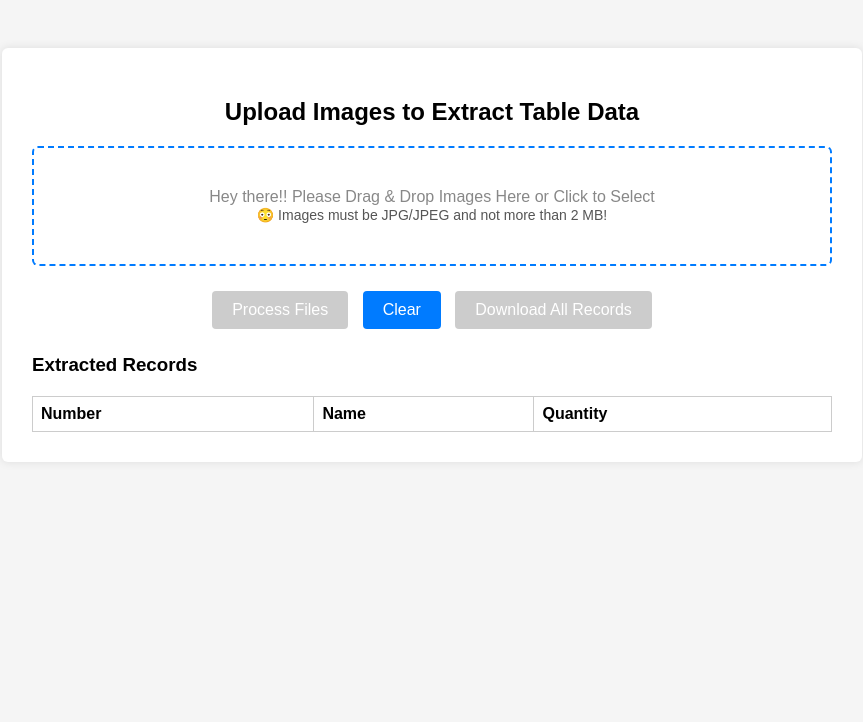
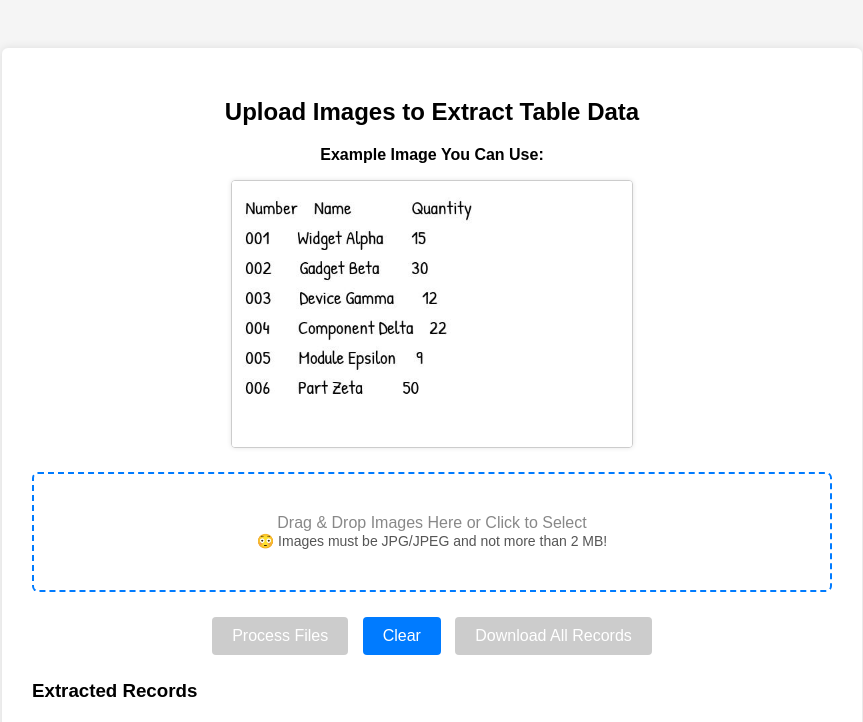
Before and after one commit to jeremy-sheriff/image-processor, a Flask app: page / in a window 1280 px wide. Shown: the top 722 px of the page, without its empty margins (208-1071 px from the left). Before the commit the page ends 432 px from the top, so only its background shows below. Run offline with Flask 3, Linux system fonts and the light colour scheme; lists and menus that the app fills with data are empty.

Commit message:
Show sample image

```diff
--- a/templates/upload.html
+++ b/templates/upload.html
@@ -18,6 +18,16 @@
     }
     h2 {
       text-align: center;
+    }
+    .sample {
+      text-align: center;
+      margin-bottom: 20px;
+    }
+    .sample img {
+      max-width: 400px;
+      border: 1px solid #ccc;
+      border-radius: 4px;
+      box-shadow: 0 0 5px rgba(0,0,0,0.1);
     }
     .dropzone {
       border: 2px dashed #007bff;
@@ -99,8 +109,12 @@
 <body>
   <div class="container">
     <h2>Upload Images to Extract Table Data</h2>
+    <div class="sample">
+      <p><strong>Example Image You Can Use:</strong></p>
+      <img src="/static/sample_table_handwritten.jpg" alt="Sample Table Example">
+    </div>
     <div class="dropzone" id="dropzone">
-      Hey there!! Please Drag & Drop Images Here or Click to Select<br>
+      Drag & Drop Images Here or Click to Select<br>
       <span style="font-size:14px; color:#555;">😳 Images must be JPG/JPEG and not more than 2 MB!</span>
     </div>
     <input type="file" id="fileInput" multiple accept="image/*" style="display:none;">
@@ -127,7 +141,7 @@
   <script>
     let selectedFiles = [];
     let allRecords = [];
-    let recordSet = new Set(); // Track unique records
+    let recordSet = new Set();
 
     function updateButtonState() {
       $("#uploadBtn").prop("disabled", selectedFiles.length === 0);
```
Also changed, not shown: PatrickHand-Regular.ttf (added).
